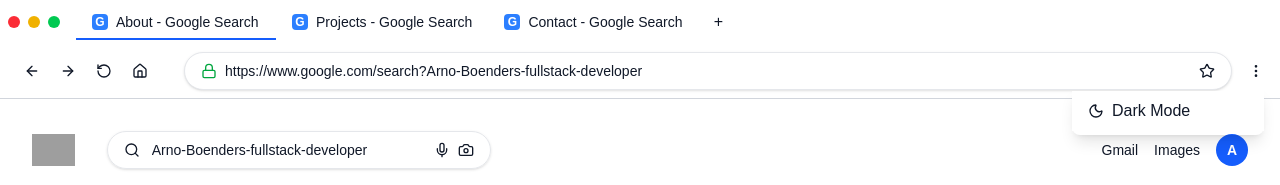
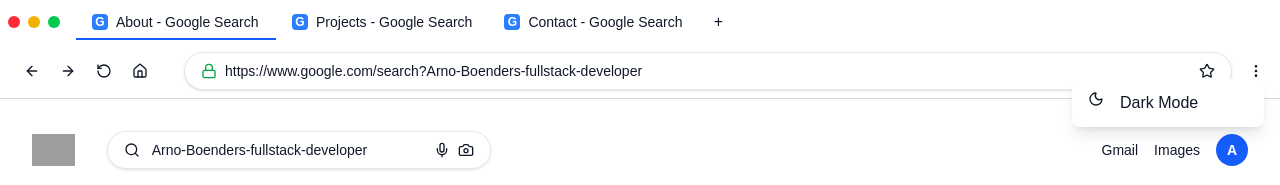
Before and after one commit to Arno-Boenders/Chrome-portfolio, a Next.js app: page / in a window 1280 px wide. Both pictures are taken after a click on the icon 1256 px from the left and 71 px from the top of the page. Shown: the top 185 px of the page. Built offline with nearby package versions, Linux system fonts and the light colour scheme; grey boxes are pictures that could not be loaded.

Commit message:
💄Updated styling for the theme modal

```diff
--- a/src/components/BrowserHeader.tsx
+++ b/src/components/BrowserHeader.tsx
@@ -97,10 +97,9 @@
                         setIsMenuOpen(!isMenuOpen);
                     }} />
                     {isMenuOpen && (
-                        <div className={`absolute right-0 mt-2 w-48 rounded-lg shadow-lg py-1 z-10 ${hover}`}>
                         <button
                             onClick={() => { toggleTheme(); setIsMenuOpen(false) }}
-                                className={`w-full px-4 py-2 text-left hover:cursor-pointer ${theme.foreground} flex items-center space-x-2 ${theme.background} ${hover}`}
+                            className={`absolute right-0 top-4 w-48 rounded-lg shadow-lg py-1 ${hover} hover:cursor-pointer flex items-centers gap-4 p-4 py-3 ${theme.background}`}
                         >
                             {isDarkMode ? (
                                 <Sun className="w-4 h-4 text-yellow-400" />
@@ -109,7 +108,6 @@
                             )}
                             <span className={`${theme.foreground}`}>{isDarkMode ? 'Light Mode' : 'Dark Mode'}</span>
                         </button>
-                        </div>
                     )}
                 </div>
             </div>
```
Lines whose indentation alone changed are shown as unchanged.
